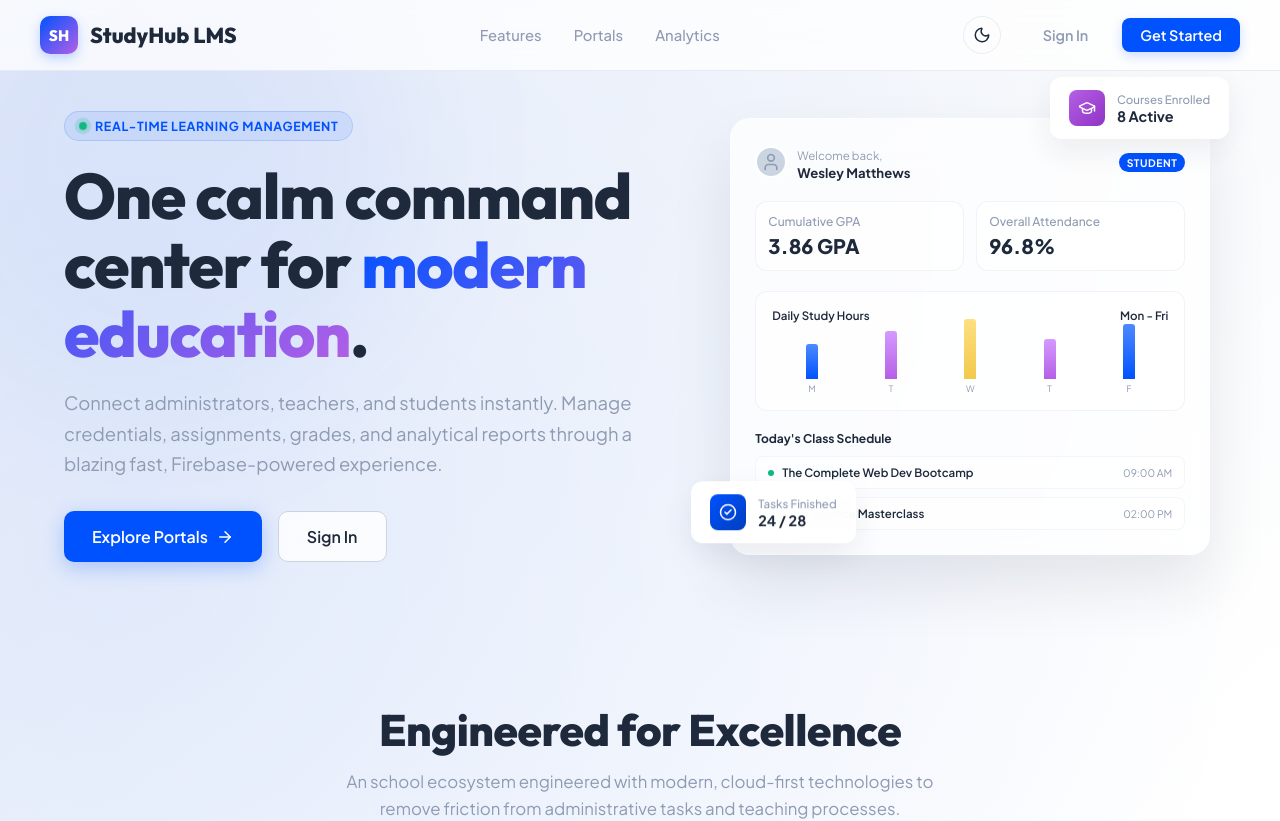
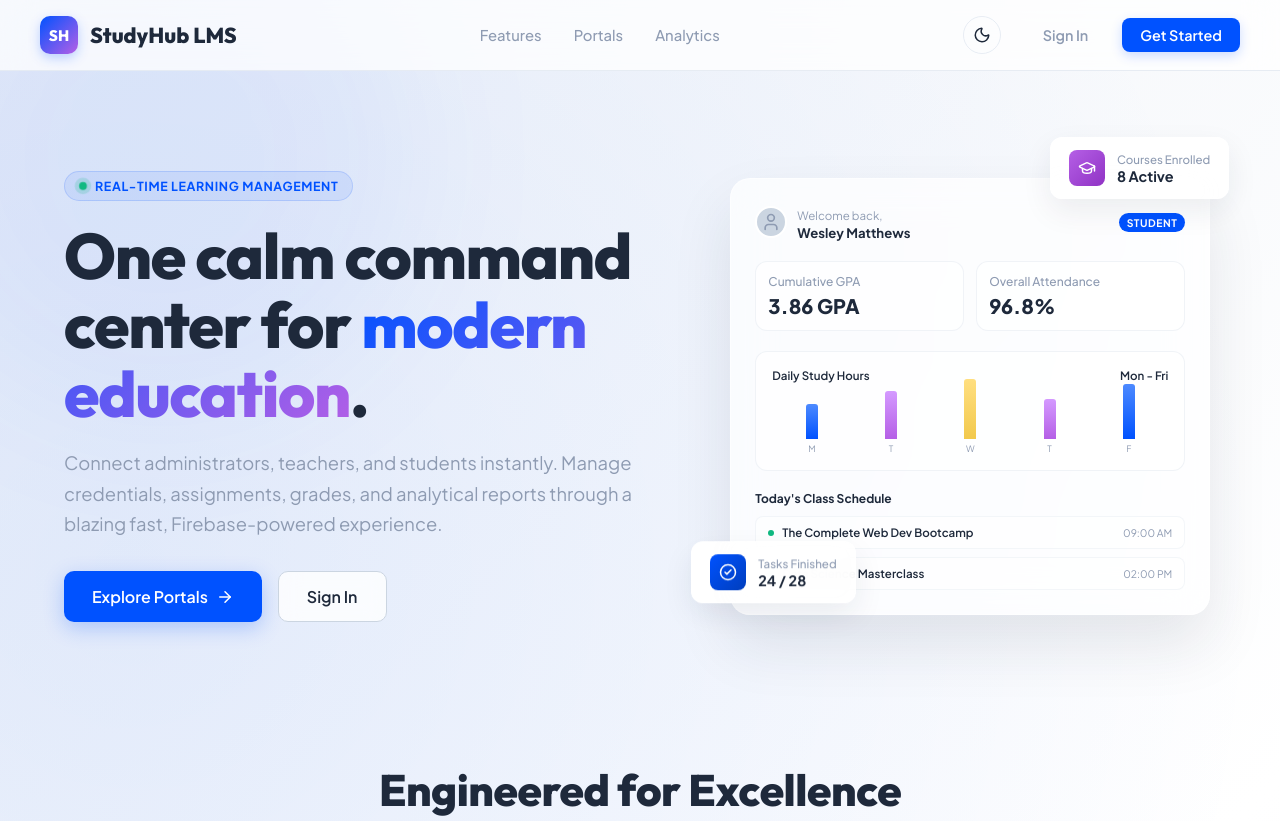
Before and after one commit to nikhilvpoojary/LMS_Quiz_web, a React (Vite) app: page / in a window 1280 px wide. Shown: the top 821 px of the page. Built offline with nearby package versions, Linux system fonts and the light colour scheme; no server answers.

Commit message:
hero section padding edit

```diff
--- a/src/pages/LandingPage.css
+++ b/src/pages/LandingPage.css
@@ -186,7 +186,7 @@
   grid-template-columns: 1.1fr 0.9fr;
   gap: 60px;
   align-items: center;
-  padding-top: 40px;
+  padding-top: 100px;
   padding-bottom: 60px;
 }
 
```
